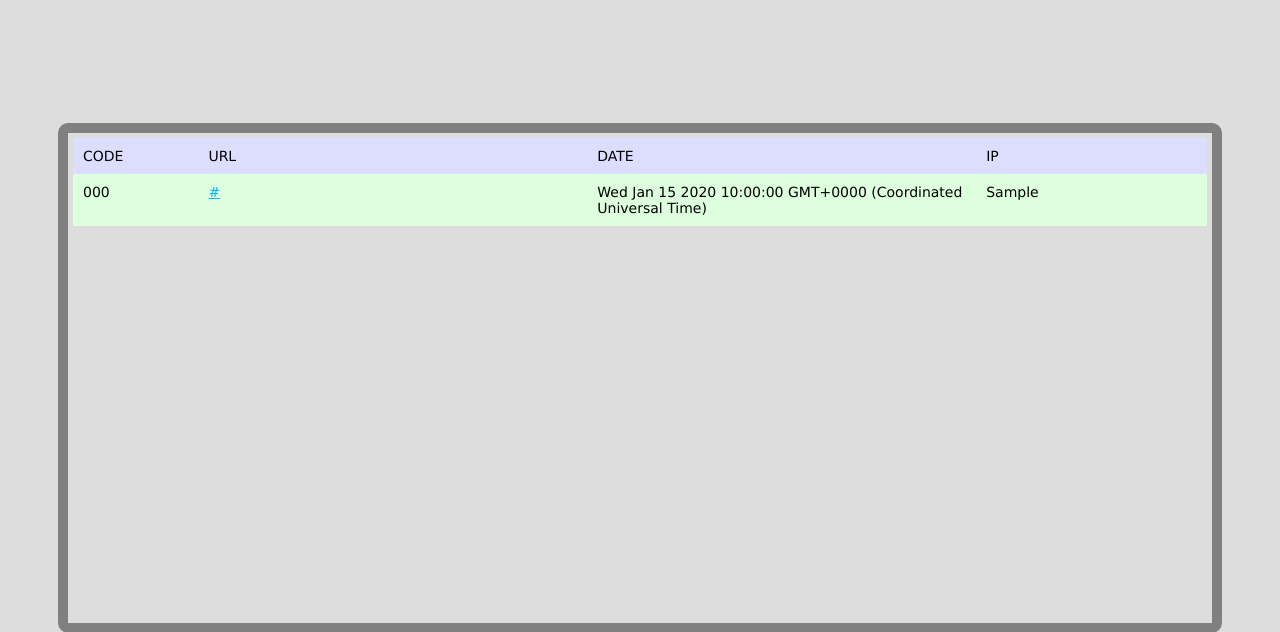
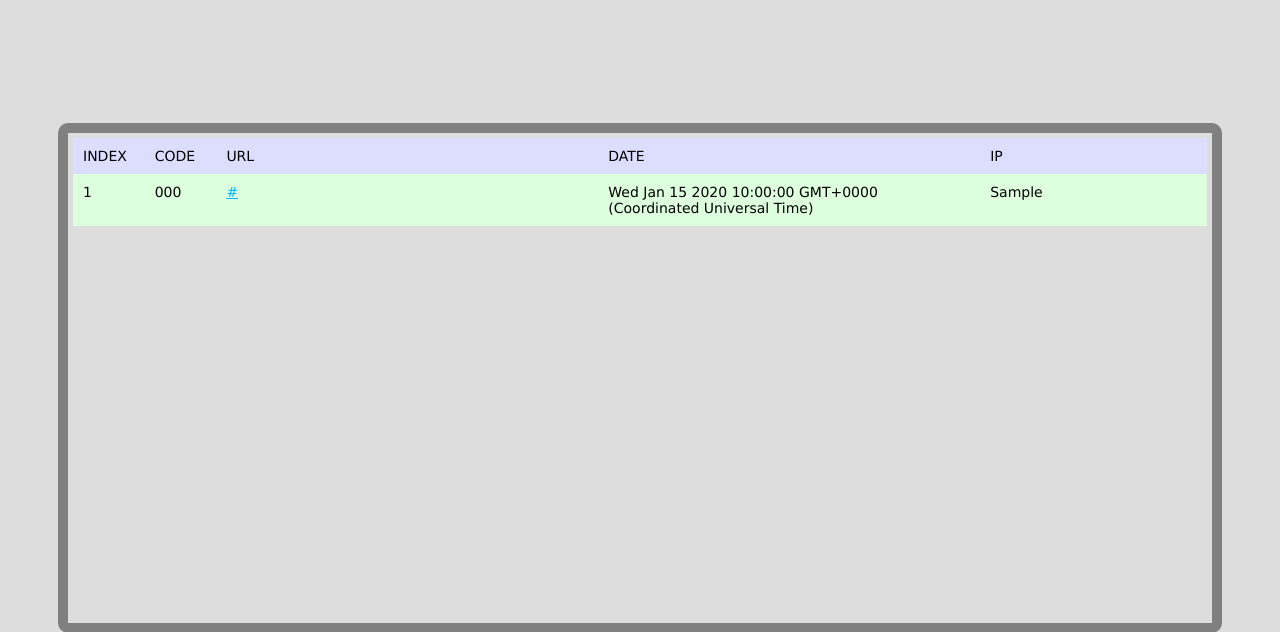
Before and after one commit to simbafs/aurl, a Node server app: template views/admin.ejs in a window 1280 px wide. Shown: the top 632 px of the page. Run offline with Node 20, Linux system fonts and the light colour scheme; tables that the repository leaves empty hold one stand-in row (values such as "Sample post"); the template is opened without the code that fills it: values that come from a table or form of the project are taken from there, most other values are stand-ins (such as "Sample title", 1, 10 or a date in 2020); some libraries are stand-ins or nearby versions.

Commit message:
admin add index

```diff
--- a/public/stylesheets/admin.css
+++ b/public/stylesheets/admin.css
@@ -20,8 +20,8 @@
 	margin: 10px;
 }
 
-.code {
-	width: 10%;
+.index, .code {
+	width: 5%;
 }
 
 .url, .date {
--- a/views/admin.ejs
+++ b/views/admin.ejs
@@ -8,6 +8,7 @@
 		<div id="content" class="center">
 			<div id="around">
 				<div class="row">
+					<div class="index">INDEX</div>
 					<div class="code">CODE</div>
 					<div class="url">URL</div>
 					<div class="date">DATE</div>
@@ -15,6 +16,7 @@
 				</div>
 				<% for(var i of records){ %>
 				<div class="row">
+					<div class="index"><%= records.indexOf(i)+1 %></div>
 					<div class="code"><%= i.code %></div>
 					<div class="url"><a href="<%= i.url %>"><%= i.url %></a></div>
 					<div class="date"><%= i.date %></div>
```
